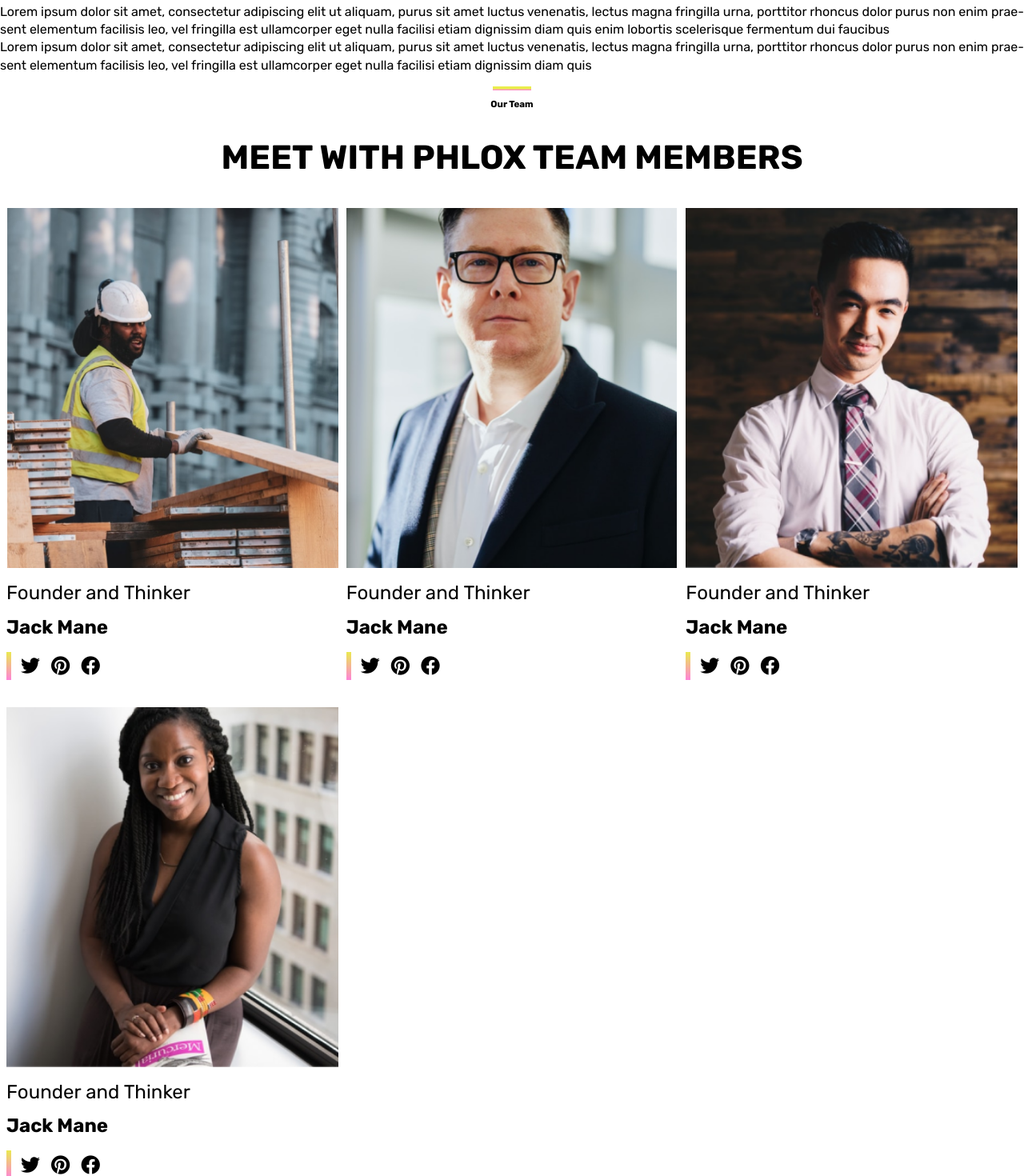
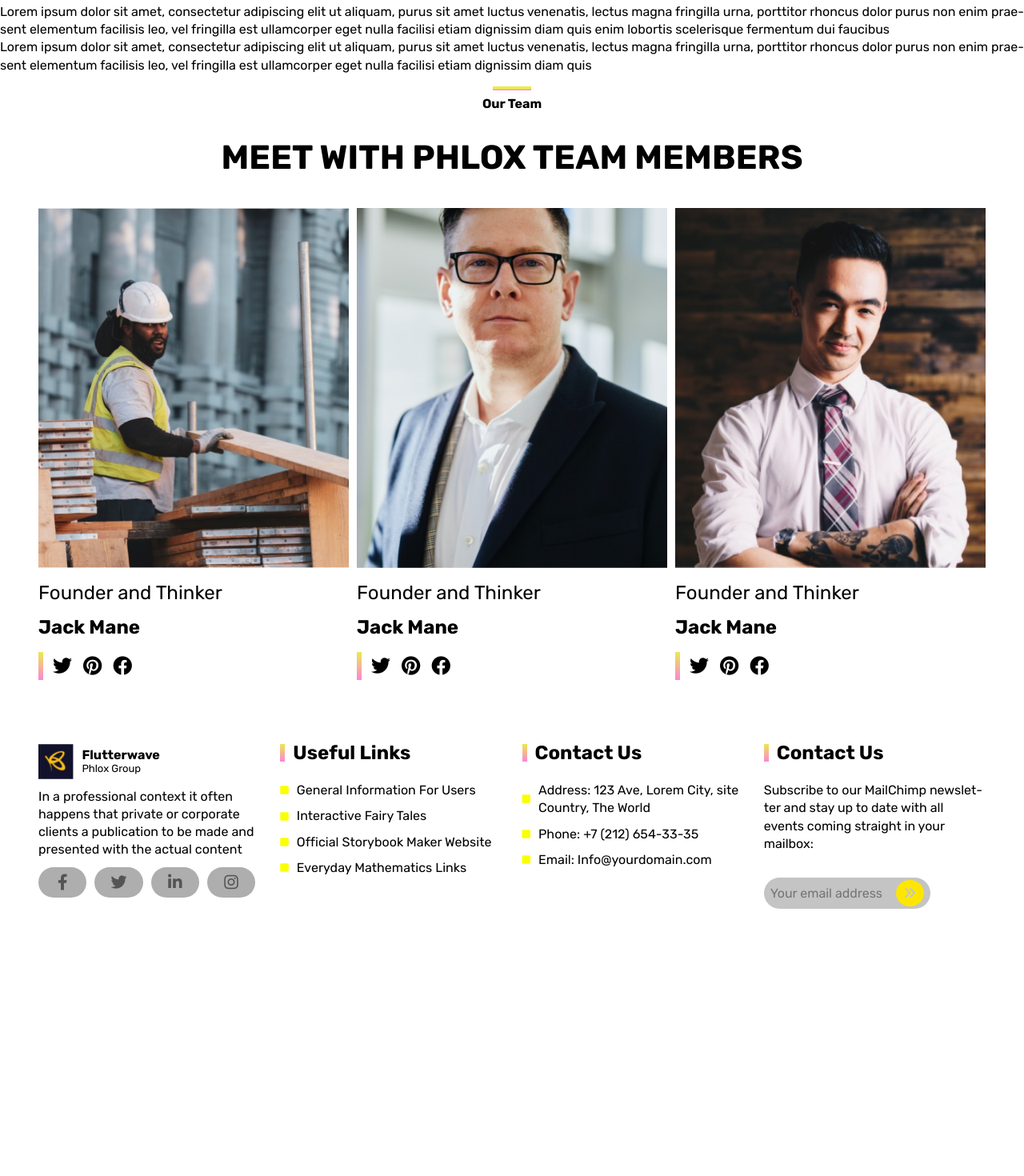
Before and after one commit to CasadoFrancisco/innovation, a React (Vite) app: page / in a window 1280 px wide. Shown: the part 5240-6710 px from the top of the page at 80% size. After the commit the page ends 6414 px from the top, so only its background shows below. Built offline with nearby package versions, Linux system fonts and the light colour scheme.

Commit message:
feat: add media queries

```diff
--- a/src/components/Footer.jsx
+++ b/src/components/Footer.jsx
@@ -2,12 +2,25 @@
 import styled from 'styled-components';
 import logo from '../assets/logo.png';
 
+const Section = styled.section`
+	display: flex;
+	justify-content: center;
+`;
+const Container = styled.div`
+	max-width: 1200px;
+`;
 const FooterContainer = styled.div`
 	grid-template-columns: repeat(auto-fill, minmax(355px, 1fr));
-	align-items: center;
+	align-items: start;
 	display: grid;
+	gap: 25px;
 	justify-content: center;
+	margin-top: 40px;
 	padding: 8px;
+
+	@media (min-width: 1024px) {
+		grid-template-columns: repeat(4, 1fr);
+	}
 `;
 const Info = styled.div`
 	display: flex;
@@ -55,6 +68,10 @@
 const SocialMedia = styled.div`
 	display: flex;
 	gap: 26px;
+
+	@media (min-width: 1024px) {
+		gap: 10px;
+	}
 `;
 const Button = styled.button`
 	background-color: rgba(174, 174, 174, 1);
@@ -71,6 +88,9 @@
 	}
 `;
 const Category = styled.div`
+	display: flex;
+	flex-direction: column;
+	height: 100%;
 	width: 100%;
 `;
 const Title = styled.span`
@@ -84,8 +104,8 @@
 	font-family: Rubik;
 	font-size: 24px;
 	font-weight: 700;
-	line-height: 70px;
 	letter-spacing: 0.0025em;
+	margin-bottom: 25px;
 	padding-left: 10px;
 	text-align: left;
 `;
@@ -139,6 +159,14 @@
 		background-color: #c4c4c4;
 		color: rgba(255, 230, 0, 1);
 	}
+
+	@media (min-width: 768px) {
+		display: none;
+	}
+
+	@media (min-width: 1024px) {
+		display: flex;
+	}
 `;
 
 export const Footer = () => {
@@ -148,6 +176,8 @@
 	};
 
 	return (
+		<Section>
+			<Container>
 				<FooterContainer>
 					<Info>
 						<LogoContainer>
@@ -158,8 +188,9 @@
 							</NameContainer>
 						</LogoContainer>
 						<Detail>
-					In a professional context it often happens that private or corporate
-					clients a publication to be made and presented with the actual content
+							In a professional context it often happens that private or
+							corporate clients a publication to be made and presented with the
+							actual content
 						</Detail>
 						<SocialMedia>
 							<Button>
@@ -236,5 +267,7 @@
 						</Form>
 					</Category>
 				</FooterContainer>
+			</Container>
+		</Section>
 	);
 };
--- a/src/components/Members.jsx
+++ b/src/components/Members.jsx
@@ -5,6 +5,13 @@
 import image3 from '../assets/foto3.png';
 import image4 from '../assets/foto4.png';
 
+const Section = styled.section`
+	display: flex;
+	justify-content: center;
+`;
+const Container = styled.div`
+	max-width: 1200px;
+`;
 const TitleContainer = styled.div`
 	align-items: center;
 	display: flex;
@@ -28,6 +35,10 @@
 	letter-spacing: 0.0025em;
 	margin-bottom: 25px;
 	text-align: justified;
+
+	@media (min-width: 768px) {
+		font-size: 16px;
+	}
 `;
 const Title = styled.h3`
 	font-family: Rubik;
@@ -43,14 +54,39 @@
 	display: grid;
 	flex-direction: column;
 	gap: 10px;
-	grid-template-columns: repeat(auto-fill, minmax(355px, 1fr));
+	grid-template-columns: repeat(1, 1fr);
 	justify-content: center;
 	padding: 8px;
+
+	@media (min-width: 768px) {
+		grid-template-columns: repeat(2, 1fr);
+	}
+	@media (min-width: 1024px) {
+		grid-template-columns: repeat(3, 1fr);
+	}
 `;
 const Member = styled.div`
 	display: flex;
 	flex-direction: column;
 	gap: 20px;
+`;
+const Member2 = styled(Member)`
+	display: none;
+
+	@media (min-width: 767px) {
+		display: flex;
+	}
+`;
+const Member3 = styled(Member)`
+	display: none;
+
+	@media (min-width: 767px) {
+		display: flex;
+	}
+
+	@media (min-width: 1024px) {
+		display: none;
+	}
 `;
 const Image = styled.img`
 	height: 450px;
@@ -89,7 +125,8 @@
 
 export const Members = () => {
 	return (
-		<div>
+		<Section>
+			<Container>
 				<TitleContainer>
 					<Vector></Vector>
 					<Subtitle>Our Team</Subtitle>
@@ -116,7 +153,7 @@
 							<i className="fa-brands fa-facebook"></i>
 						</SocialMedia>
 					</Member>
-				<Member>
+					<Member2>
 						<Image src={image3} alt="Photo member" />
 						<Job>Founder and Thinker</Job>
 						<Name>Jack Mane</Name>
@@ -125,8 +162,8 @@
 							<i className="fa-brands fa-pinterest"></i>
 							<i className="fa-brands fa-facebook"></i>
 						</SocialMedia>
-				</Member>
-				<Member>
+					</Member2>
+					<Member3>
 						<Image src={image4} alt="Photo member" />
 						<Job>Founder and Thinker</Job>
 						<Name>Jack Mane</Name>
@@ -135,8 +172,9 @@
 							<i className="fa-brands fa-pinterest"></i>
 							<i className="fa-brands fa-facebook"></i>
 						</SocialMedia>
-				</Member>
+					</Member3>
 				</MembersContainer>
-		</div>
+			</Container>
+		</Section>
 	);
 };
```
Lines whose indentation alone changed are shown as unchanged.
